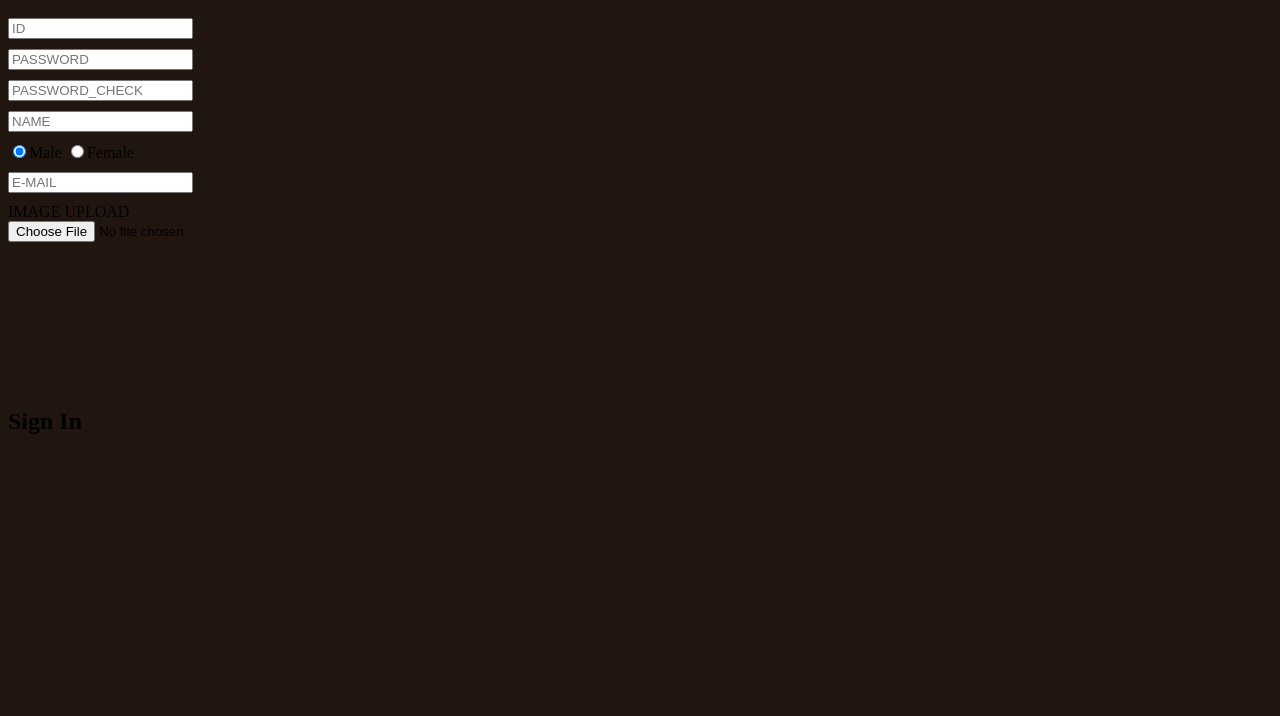
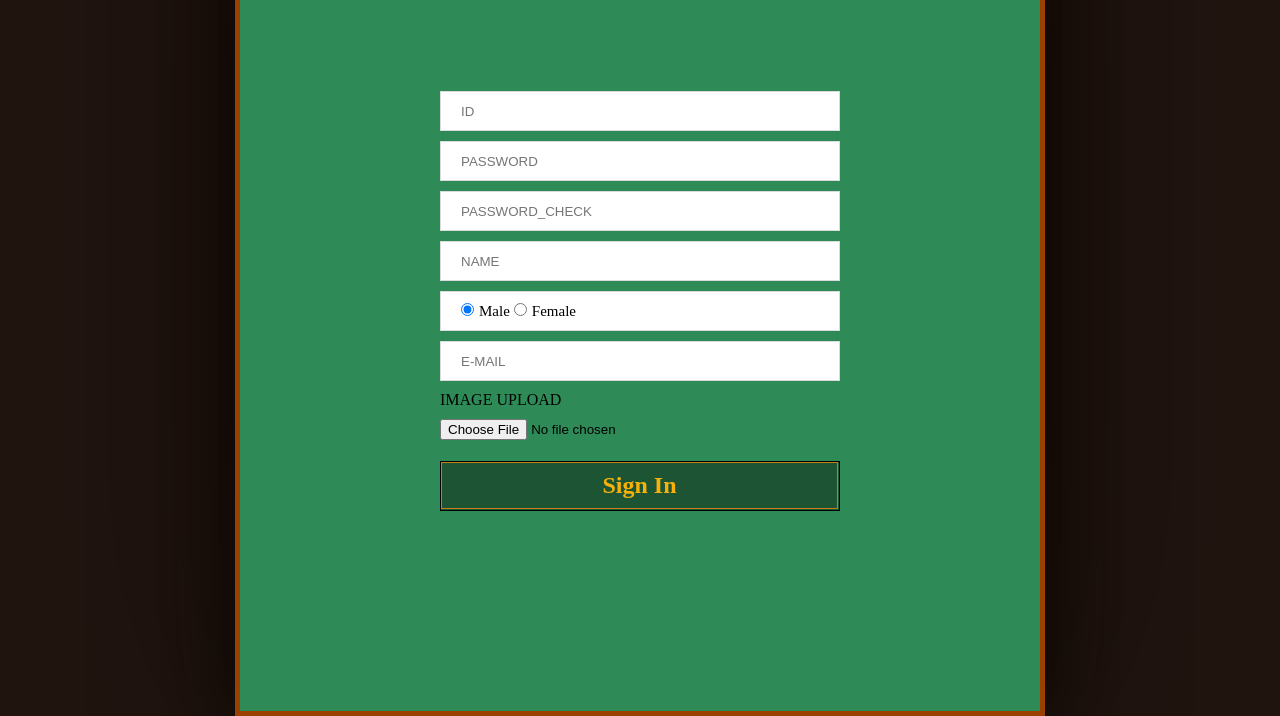
Before and after one commit to Naseongmin07/scheduler, a website: page views/board/join.html in a window 1280 px wide. Shown: the part 304-1020 px from the top of the page. Before the commit the page ends 970 px from the top, so only its background shows below. Drawn offline with Linux system fonts and the light colour scheme; the site is published under a folder, as on GitHub Pages, so addresses that start at the root find nothing.

Commit message:
Update join.html

```diff
--- a/views/board/join.html
+++ b/views/board/join.html
@@ -4,8 +4,7 @@
     <meta charset="UTF-8">
     <meta http-equiv="X-UA-Compatible" content="IE=edge">
     <meta name="viewport" content="width=device-width, initial-scale=1.0">
-    <link href="/css/join.css" rel="stylesheet">
-    <script src="/js/join.js"></script>
+    <link href="../../static/css/join.css" rel="stylesheet">
     <title>Document</title>
 </head>
 <body style="background: #211510;">
@@ -24,30 +23,30 @@
             </div>
             <div id="space" style="height: 100px;"></div>
             <div id="container" style="height: 350px;">
-                <form id = "submit_form" action="/board/join_success" method = "post">
-                    <input id="input_text" type="text" placeholder="ID" name="userid">
+                <form>
+                    <input id="input_text" type="text" placeholder="ID">
                     <div id="space" style="height: 10px;"></div>
-                    <input id="input_text" type="password" placeholder="PASSWORD" name="userpw">
+                    <input id="input_text" type="text" placeholder="PASSWORD">
                     <div id="space" style="height: 10px;"></div>
-                    <input id="input_text" type="password" placeholder="PASSWORD_CHECK" name="userpw_check">
+                    <input id="input_text" type="text" placeholder="PASSWORD_CHECK">
                     <div id="space" style="height: 10px;"></div>
-                    <input id="input_text" type="text" placeholder="NAME" name=username>
+                    <input id="input_text" type="text" placeholder="NAME">
                     <div id="space" style="height: 10px;"></div>
                     <div id="radio_box">
-                        <input type="radio" checked="checked" name="gender" value="0"><span id="radio_text">Male</span>
-                        <input type="radio" name = "gender"><span id="radio_text" value="1">Female</span>
+                        <input type="radio" checked="checked"><span id="radio_text">Male</span>
+                        <input type="radio"><span id="radio_text">Female</span>
                     </div>
                     <div id="space" style="height: 10px;"></div>
-                    <input id="input_text" type="text" placeholder="E-MAIL" name=useremail>
+                    <input id="input_text" type="text" placeholder="E-MAIL">
                     <div id="space" style="height: 10px;"></div>
                     <div id="image_text">IMAGE UPLOAD</div>
-                    <input id="input_image" type="file" name="userimage">
+                    <input id="input_image" type="file">
                 </form>
             </div>
             <div id="space" style="height: 20px;"></div>
             <div id="container" style="height: 50px;">
                 <div id="long_button">
-                    <a id="button_link">
+                    <a id="button_link" href="#">
                         <div id="button_inner">
                             <h2>Sign In</h2>
                         </div>
```
